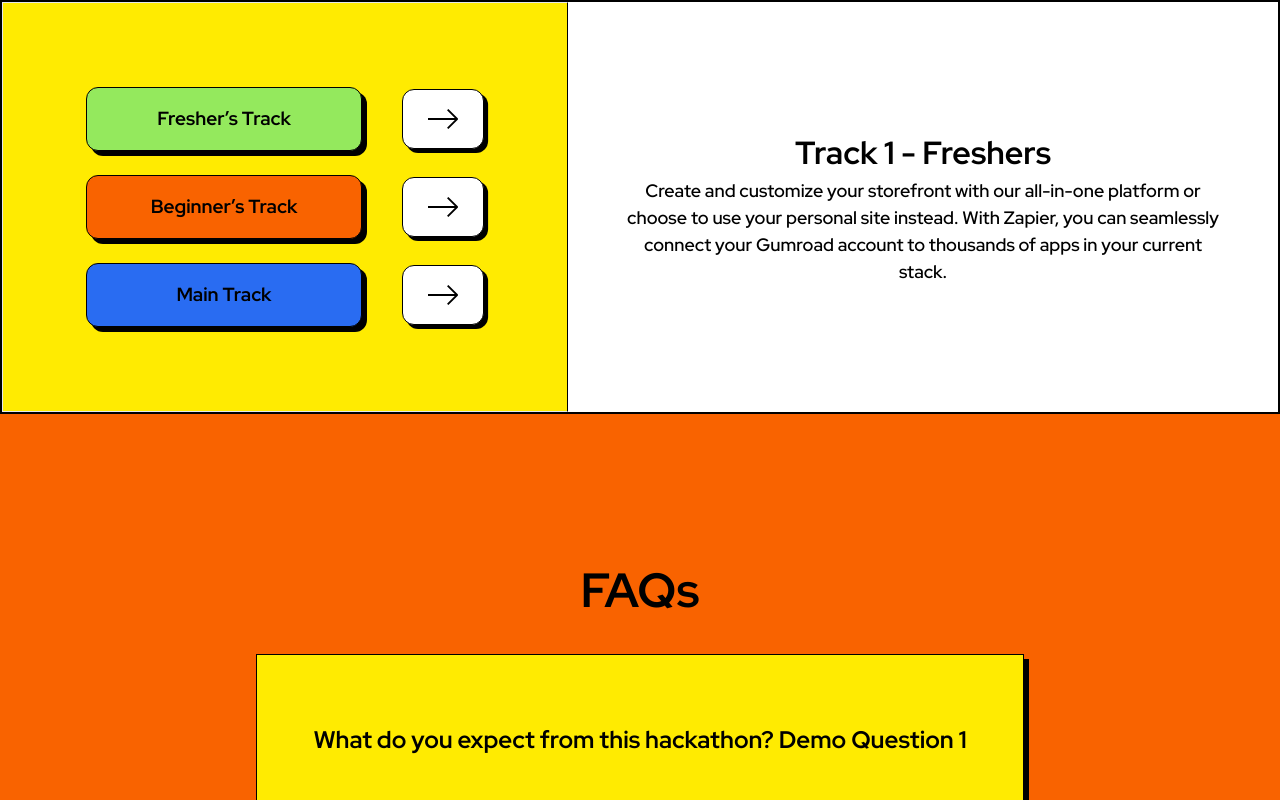
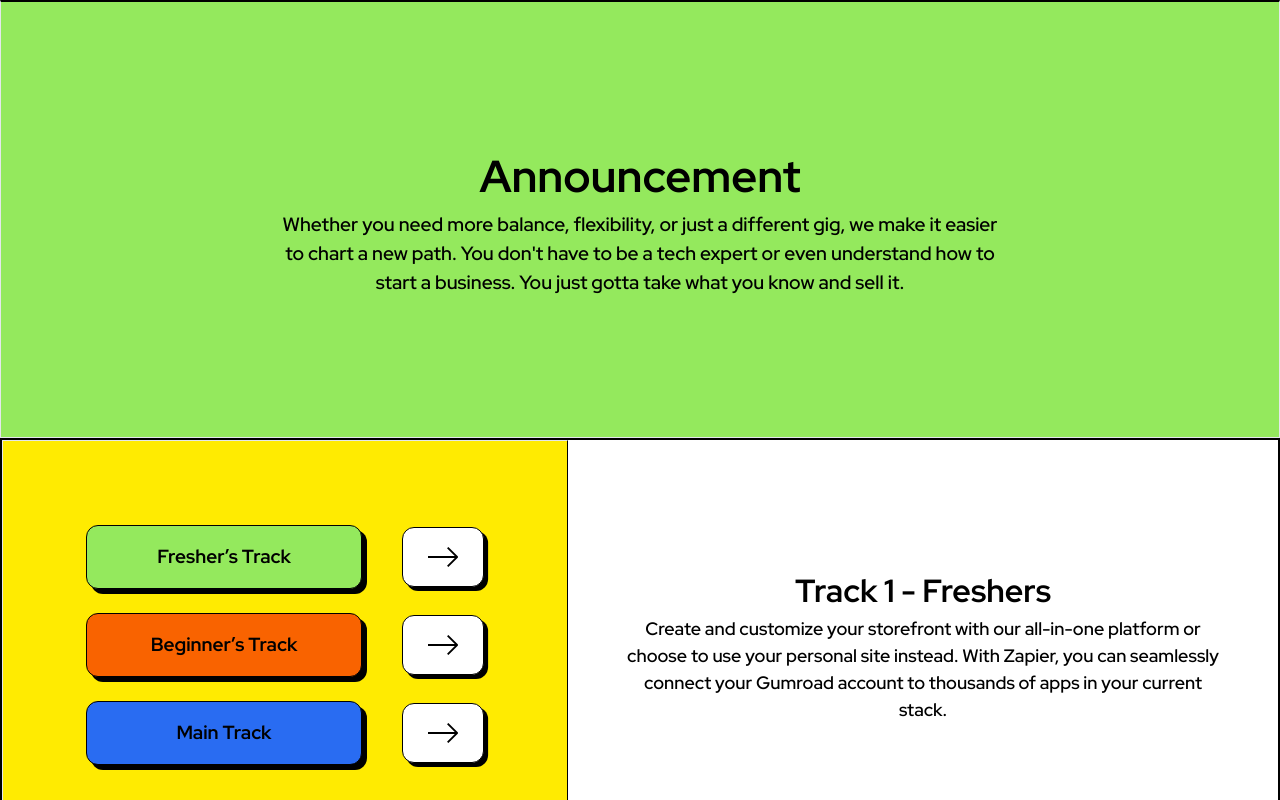
Before and after one commit to gdgcnitj/hackmol-4, a Next.js app: page / in a window 1280 px wide. Shown: the top 800 px of the page. Built offline with nearby package versions, Linux system fonts and the light colour scheme.

Commit message:
announcement

```diff
--- /dev/null
+++ b/src/components/Announcement.js
@@ -0,0 +1,19 @@
+import React from "react";
+
+const Announcement = () => {
+    return (
+
+        <div className="flex flex-col justify-center items-center w-[100%] h-[380px] bg-lighgreen px-[18%] py-[17%] border border-t-black border-t-2">
+            <div className='flex flex-col justify-center items-center p-[50px]'>
+                <div>
+                    <h1 className="font-bold text-[280%]">Announcement</h1>
+                </div>
+                <div className="font-semibold text-center text-[120%]">
+                    Whether you need more balance, flexibility, or just a different gig, we make it easier to chart a new path. You don't have to be a tech expert or even understand how to start a business. You just gotta take what you know and sell it.
+                </div>
+            </div>
+        </div>
+    );
+}
+
+export default Announcement;
--- a/src/pages/index.js
+++ b/src/pages/index.js
@@ -1,25 +1,22 @@
 
 import TrackAndPrices from "../components/TrackAndPrices"
 import FAQ from "../components/FAQ"
-
+import Announcement from "../components/Announcement"
 export default function Home() {
   return (
     <div className='' >
+
+      {/* Announcement start */}
+
+      <Announcement/>
+
+
+      {/* Announcement ends */}
      {/* rule section */}
-
      {/* rule section end */}
 
-
-
-
      {/* Tracks And Prices starts */}
-
-
-
-    <TrackAndPrices title="" description=""/>
-
-
-
+    <TrackAndPrices />
      {/* Tracks And Prices end */}
 
 
--- a/tailwind.config.js
+++ b/tailwind.config.js
@@ -5,8 +5,8 @@
   ],
   theme: {
     extend: {
-      screen:{
-        'breakpoint':'859px'
+      colors:{
+        'lighgreen':'#94E95D'
       }
     },
   },
```
